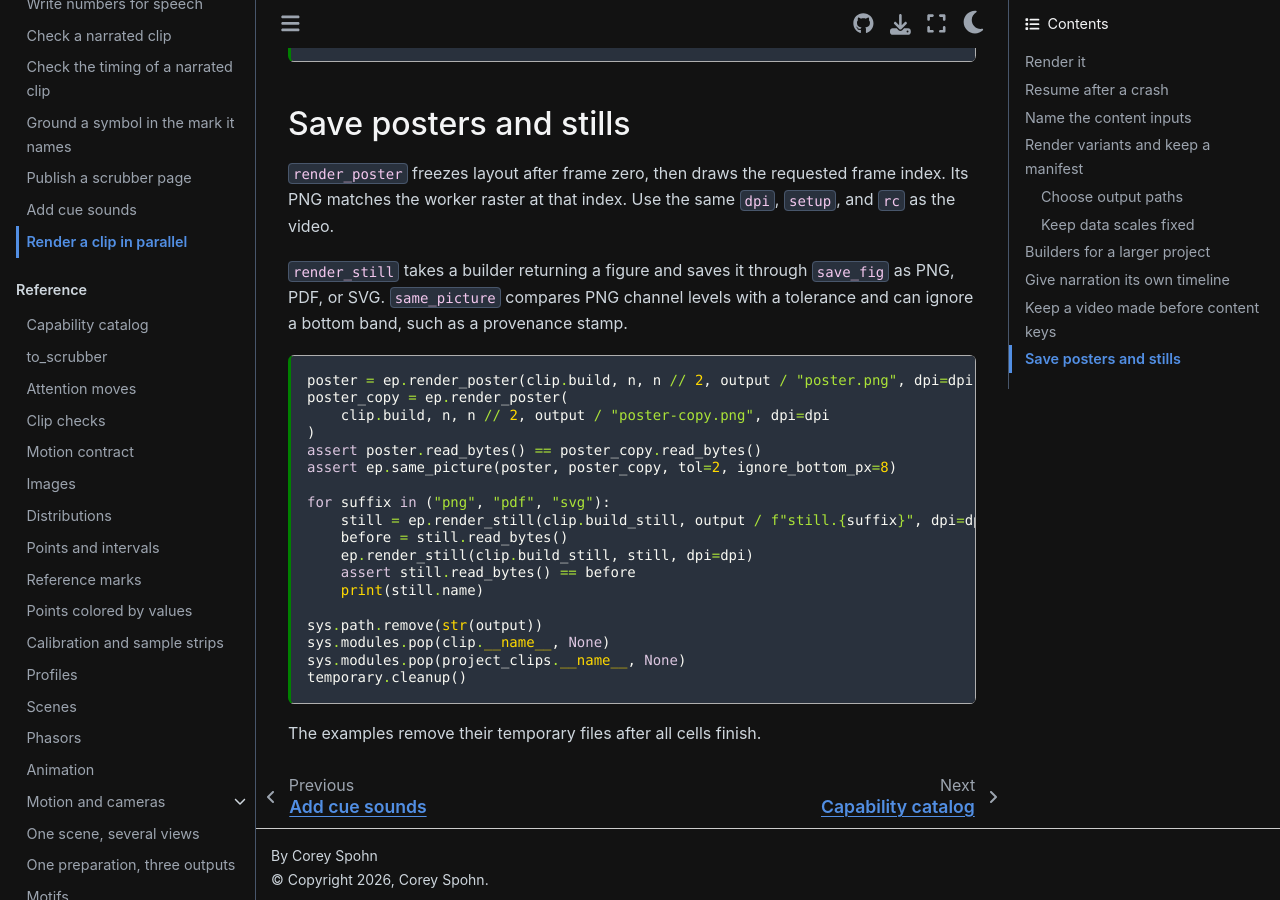
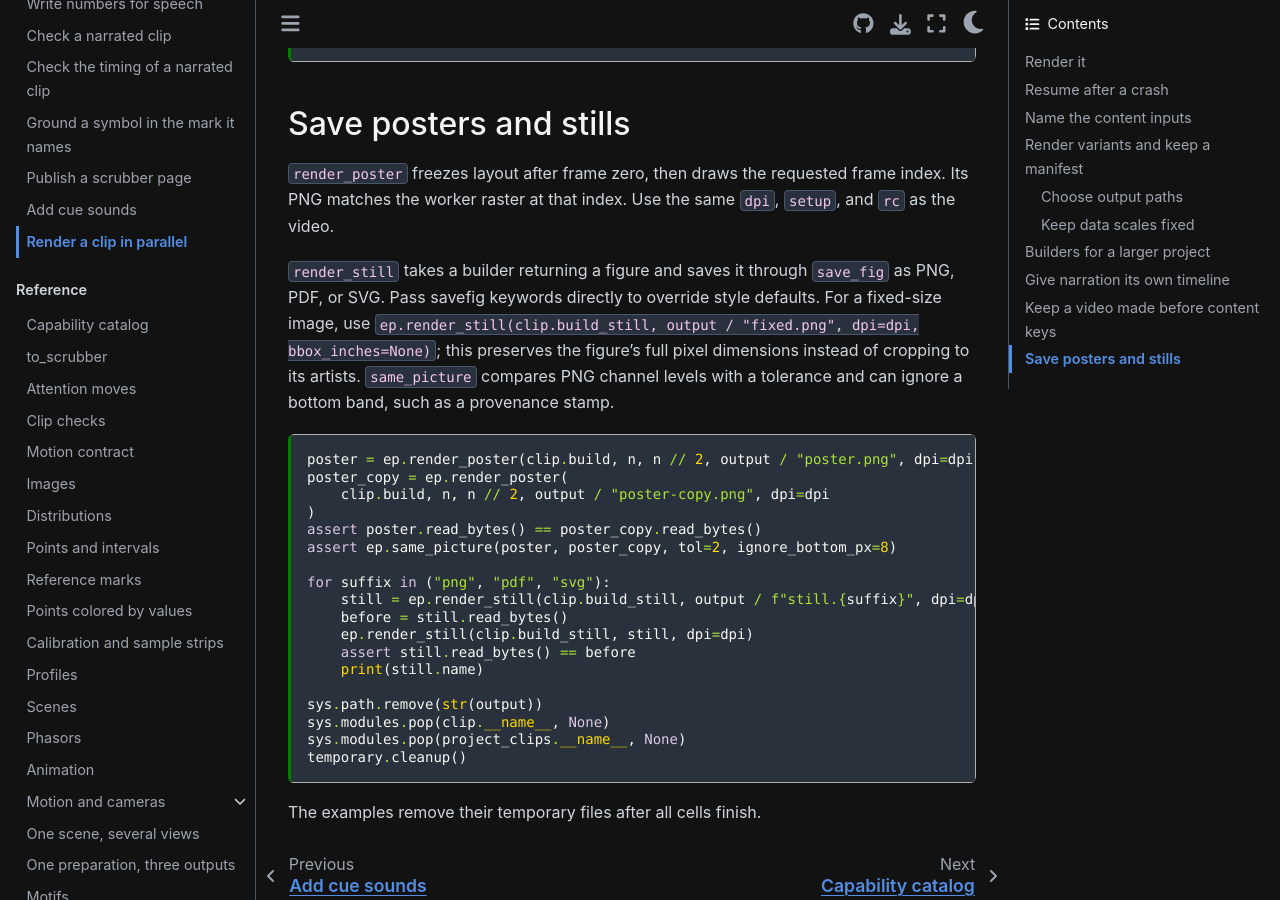
Before and after one commit to CoreySpohn/eyepiece, a Sphinx documentation site: the page built from docs/how-to/render-a-clip-in-parallel.md, in a window 1280 px wide and 900 px high, scrolled down 10121 px. Built offline with Sphinx 7.4.7 and the Sphinx Book theme 1.1.4, drawn with Linux system fonts in a browser that asks for light colours; pages that are not in the unit, such as notebooks, are missing from menus.

Commit message:
fix(render): pass still savefig overrides through

````diff
--- a/docs/how-to/render-a-clip-in-parallel.md
+++ b/docs/how-to/render-a-clip-in-parallel.md
@@ -534,7 +534,11 @@ frame index. Its PNG matches the worker raster at that index. Use the same
 `dpi`, `setup`, and `rc` as the video.
 
 `render_still` takes a builder returning a figure and saves it through
-`save_fig` as PNG, PDF, or SVG. `same_picture` compares PNG channel levels
+`save_fig` as PNG, PDF, or SVG. Pass savefig keywords directly to override
+style defaults. For a fixed-size image, use
+`ep.render_still(clip.build_still, output / "fixed.png", dpi=dpi, bbox_inches=None)`;
+this preserves the figure's full pixel dimensions instead of cropping to its
+artists. `same_picture` compares PNG channel levels
 with a tolerance and can ignore a bottom band, such as a provenance stamp.
 
 ```{code-cell} python
````
Also changed, not shown: docs/reference/catalog.md (+1 -1 lines), 2 other files.
